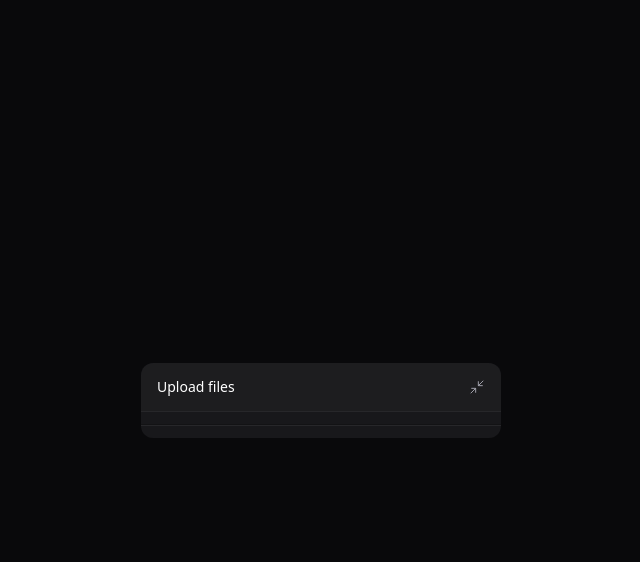
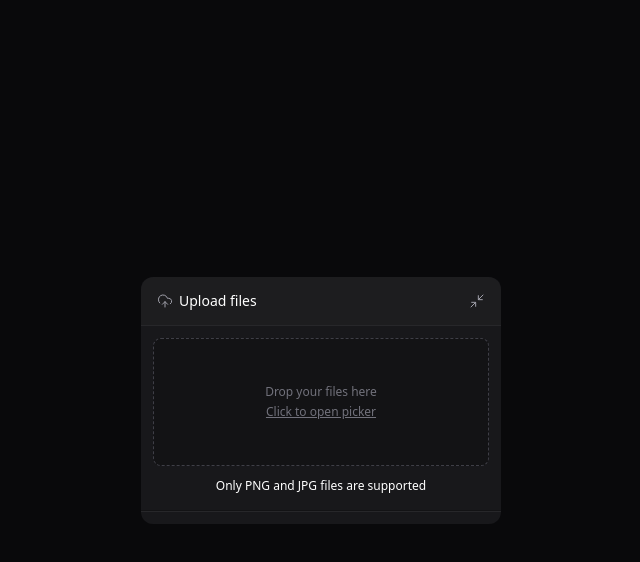
Before and after one commit to FernandoBatoni/ftr-upload-widget-web, a React (Vite) app: page / in a window 1280 px wide. Both pictures are taken after a click on the button "Upload files". Shown: the top 562 px of the page, without its empty margins (319-959 px from the left). Built offline with nearby package versions, Linux system fonts and the light colour scheme.

Commit message:
feat: finished setting up upload widget dropzone

```diff
--- a/package.json
+++ b/package.json
@@ -15,6 +15,7 @@
     "lucide-react": "^0.516.0",
     "react": "^19.1.0",
     "react-dom": "^19.1.0",
+    "react-dropzone": "^14.3.8",
     "tailwind-variants": "^1.0.0",
     "tailwindcss": "^4.1.10"
   },
--- a/src/components/upload-widget-dropzone.tsx
+++ b/src/components/upload-widget-dropzone.tsx
@@ -1,7 +1,31 @@
+import { useDropzone } from 'react-dropzone'
+
 function UploadWidgetDropzone() {
+  const { getRootProps, getInputProps, isDragActive } = useDropzone({
+    multiple: true,
+    accept: {
+      'image/jpeg': [],
+      'image/png': []
+    },
+    onDrop(acceptedFiles) {
+      console.log(acceptedFiles)
+    },
+  })
   return (
-    <>
-    </>
+    <div className='px-3 flex flex-col gap-3'>
+      <div
+        data-active={isDragActive}
+        className='cursor-pointer text-zinc-500 bg-black/20 p-5 rounded-lg border border-zinc-700 border-dashed h-32 flex flex-col items-center justify-center gap-1 hover:border-zing-600 transition-colors data-[active=true]:bg-indigo-500/10 data-[active=true]:border-indigo-500 data-[active=true]:text-indigo-400'
+        {...getRootProps()}
+      >
+        <input type="file" {...getInputProps()} />
+
+        <span className='text-xs'>Drop your files here</span>
+        <span className='text-xs underline'>Click to open picker</span>
+      </div>
+
+      <span className='text-xs text-zing-400 text-center'>Only PNG and JPG files are supported</span>
+    </div>
   )
 }
 
--- a/src/components/upload-widget-header.tsx
+++ b/src/components/upload-widget-header.tsx
@@ -1,11 +1,12 @@
 import * as Collapsible from '@radix-ui/react-collapsible'
 import { Minimize2 } from 'lucide-react'
 import { Button } from './ui/button'
+import { UploadWidgetTitle } from './upload-widget-title'
 
 function UploadWidgetHeader() {
   return (
     <div className='w-full p-4 py-2 bg-white/[.02] border-zinc-800 border-b flex items-center justify-between'>
-      <span className='text-sm font-medium'>Upload files</span>
+      <UploadWidgetTitle />
       <Collapsible.Trigger asChild>
         <Button size='icon' className='-mr-2'>
           <Minimize2 strokeWidth={1.5} className='size-4' />
```
Also changed, not shown: 1 other file (tests, documents, lock files or other folders).
